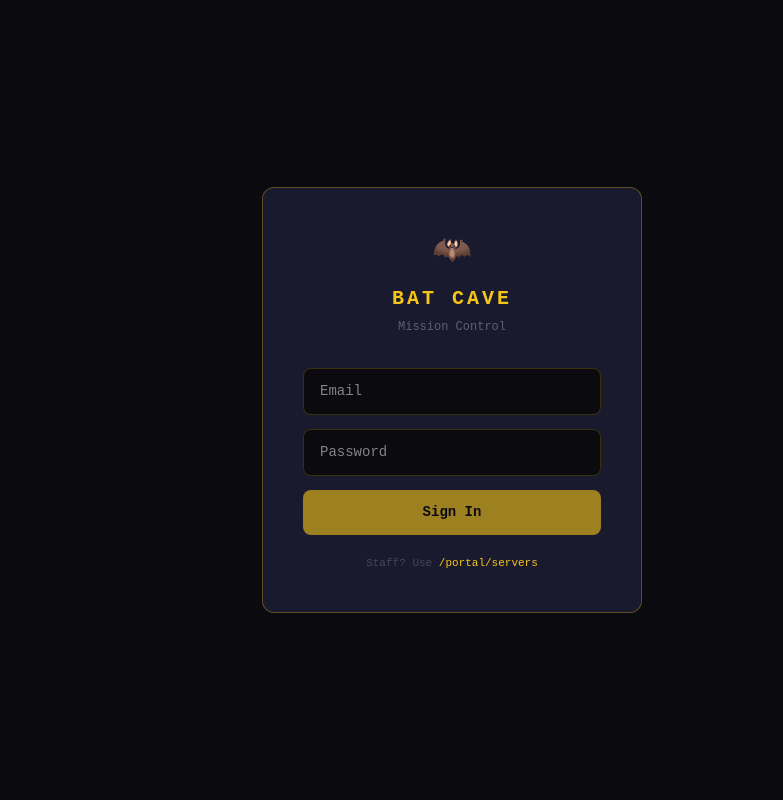
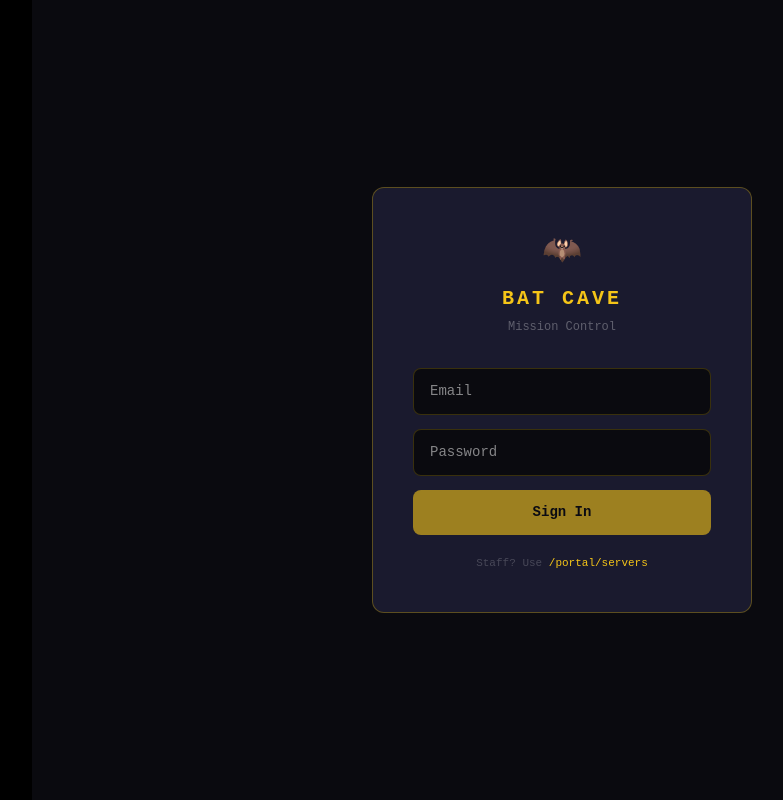
Before and after one commit to smokyweb/mission-control, a Next.js app: page /batcave-login in a window 1280 px wide. Shown: the whole page, without its empty margins (188-971 px from the left). Built offline with nearby package versions, Linux system fonts and the light colour scheme; no server answers.

Commit message:
fix: use CSS class for main-content margin instead of inline style

```diff
--- a/app/components/MainContent.tsx
+++ b/app/components/MainContent.tsx
@@ -1,12 +1,6 @@
 export default function MainContent({ children }: { children: React.ReactNode }) {
   return (
-    <main style={{
-      marginLeft: "220px",
-      flex: 1,
-      minHeight: "100vh",
-      display: "flex",
-      flexDirection: "column",
-    }}>
+    <main className="main-content">
       {children}
     </main>
   );
--- a/app/globals.css
+++ b/app/globals.css
@@ -3,6 +3,14 @@
 @layer base {
   * {
     box-sizing: border-box;
+  }
+
+  .main-content {
+    margin-left: 220px !important;
+    flex: 1;
+    min-height: 100vh;
+    display: flex;
+    flex-direction: column;
   }
 
   :root {
```
